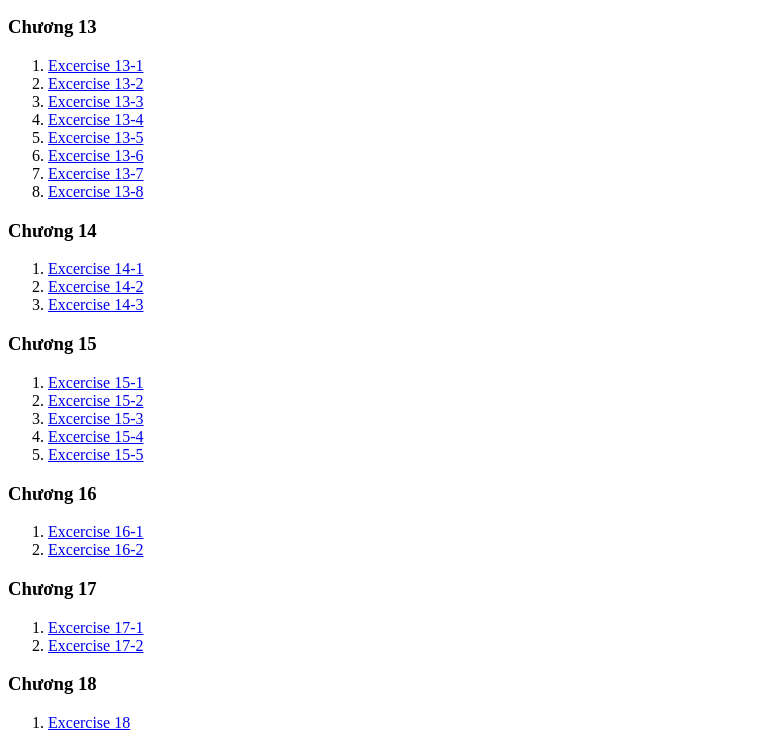
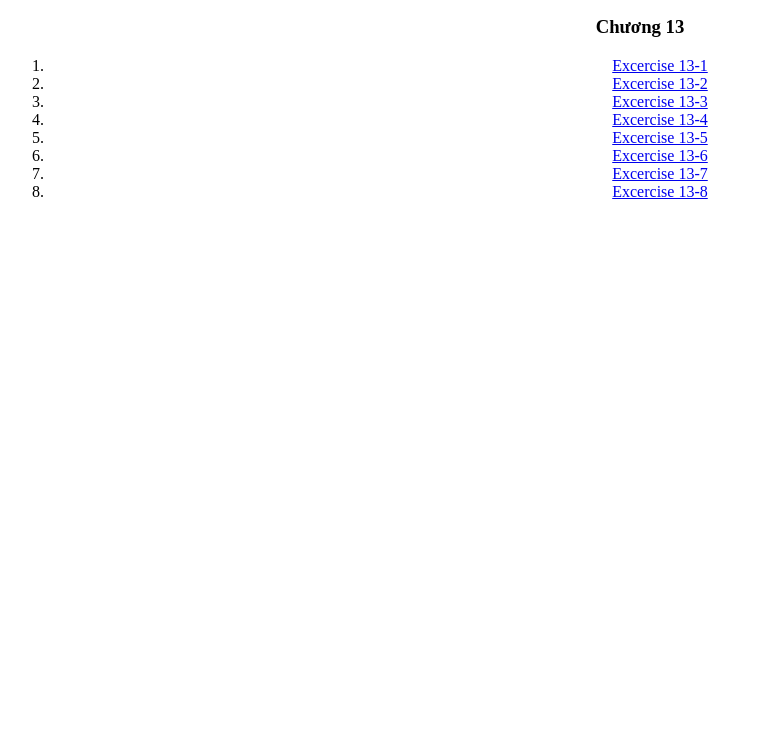
Before and after one commit to buiquocbao18/buiquocbao18.github.io, a plain HTML site: page index.html in a window 1280 px wide. Shown: the part 1072-1820 px from the top of the page, without its empty margins (0-763 px from the left). After the commit the page ends 1289 px from the top, so only its background shows below. Drawn offline with Linux system fonts and the light colour scheme.

Commit message:
Initit commit

```diff
--- a/index.html
+++ b/index.html
@@ -6,6 +6,9 @@
     <title>Document</title>
 </head>
 <body>
+    <center>
+
+
    <h1>Tổng Hợp Bài Lab Thiết Kế Web của Quốc Bảo</h1>
    <h2>Bài Lab về HTML</h2>
    <h3>Chương 4</H3>
@@ -81,37 +84,7 @@
         <li><a href="Labs/exercise.13-8/index.html" target="_blank"> Excercise 13-8</a></li>
         </ol>
 
-        <h3>Chương 14</H3>
-        <ol>
-        <li><a href="Labs/exercise.14-1/index.html" target="_blank"> Excercise 14-1</a></li>
-        <li><a href="Labs/exercise.14-2/index.html" target="_blank"> Excercise 14-2</a></li>
-        <li><a href="Labs/exercise.14-3/index.html" target="_blank"> Excercise 14-3</a></li>
-        </ol>
 
-        <h3>Chương 15</H3>
-        <ol>
-        <li><a href="Labs/exercise.15-1/index.html" target="_blank"> Excercise 15-1</a></li>
-        <li><a href="Labs/exercise.15-2/index.html" target="_blank"> Excercise 15-2</a></li>
-        <li><a href="Labs/exercise.15-3/index.html" target="_blank"> Excercise 15-3</a></li>
-        <li><a href="Labs/exercise.15-4/index.html" target="_blank"> Excercise 15-4</a></li>
-        <li><a href="Labs/exercise.15-5/index.html" target="_blank"> Excercise 15-5</a></li>
-        </ol>
 
-        <h3>Chương 16</H3>
-        <ol>
-        <li><a href="Labs/exercise.16-1/index.html" target="_blank"> Excercise 16-1</a></li>
-        <li><a href="Labs/exercise.16-2/index.html" target="_blank"> Excercise 16-2</a></li>
-        </ol>
-
- <h3>Chương 17</H3>
-        <ol>
-        <li><a href="Labs/exercise.17-1/index.html" target="_blank"> Excercise 17-1</a></li>
-        <li><a href="Labs/exercise.17-2/index.html" target="_blank"> Excercise 17-2</a></li>
-         </ol>
-
-<h3>Chương 18</H3>
-        <ol>
-        <li><a href="Labs/exercise.18/index.html" target="_blank"> Excercise 18</a></li>
-        </ol>
 </body>
 </html>
```
Also changed, not shown: 1 other file.
